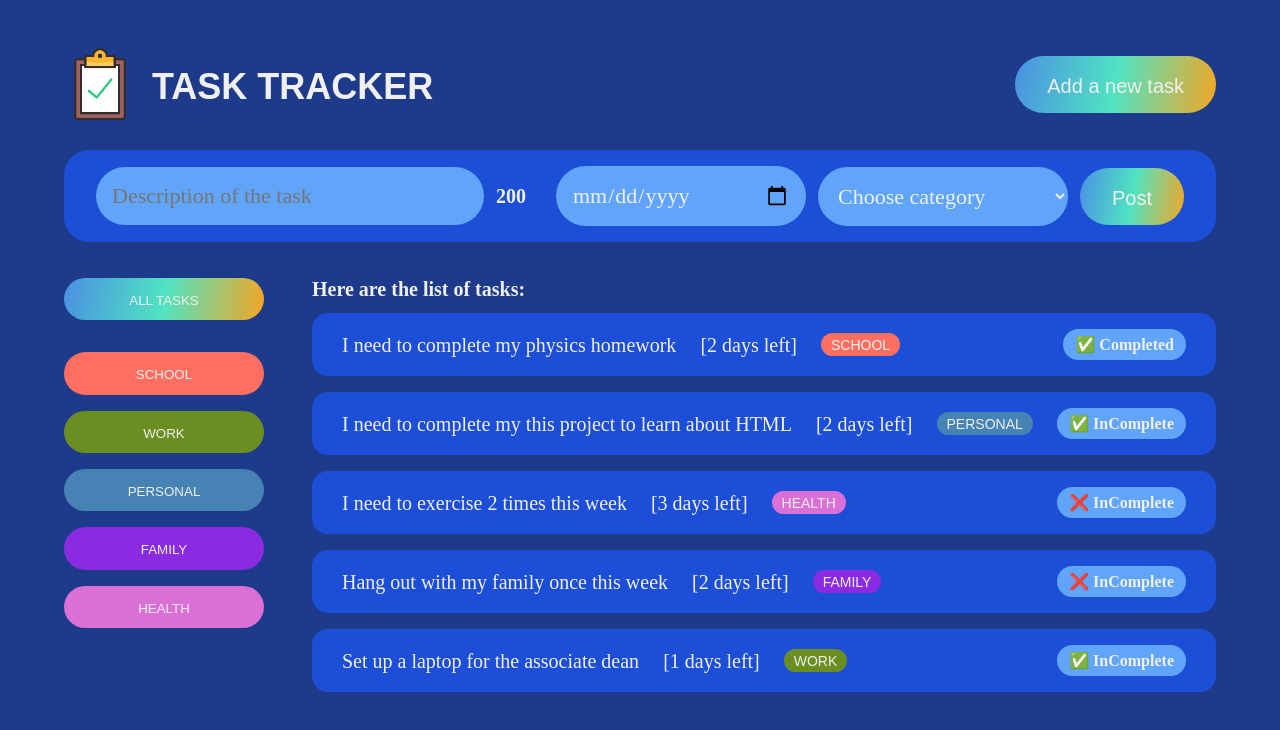
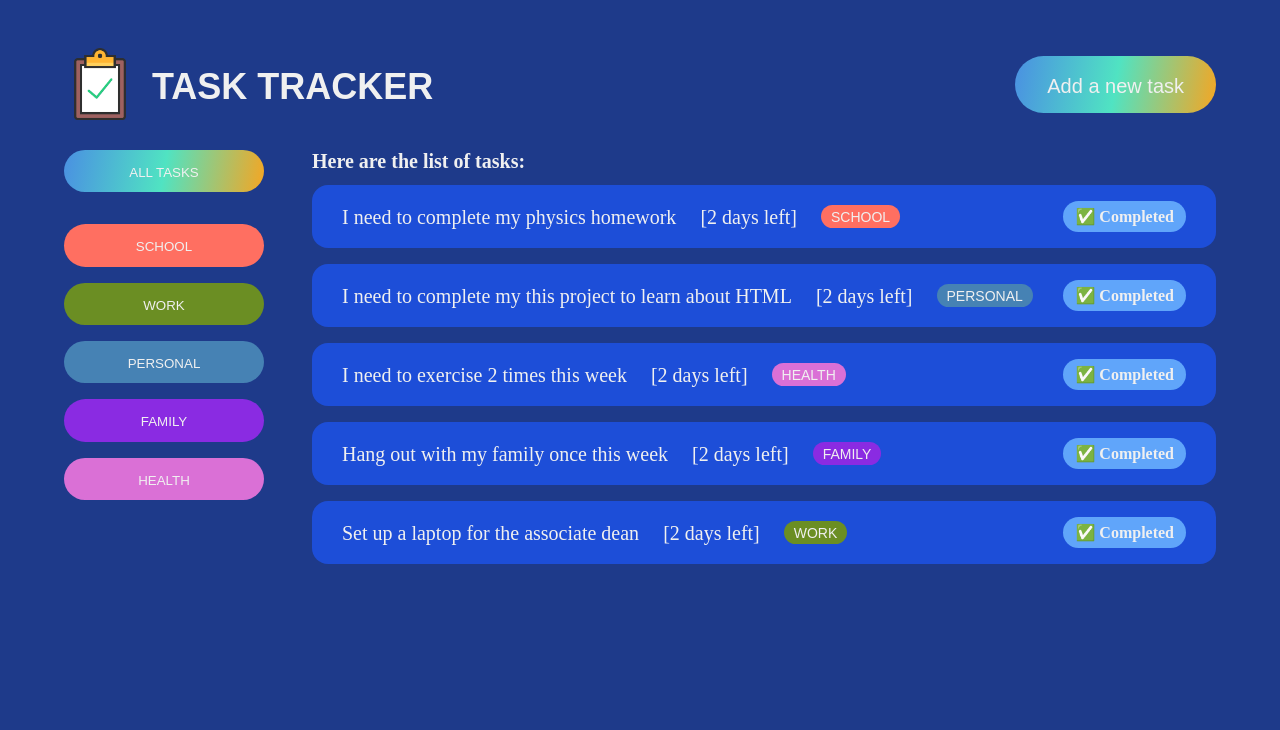
Before and after one commit to linh-on/task-tracker, a React (Create React App) app: page / in a window 1280 px wide. Shown: the top 730 px of the page. Built offline with nearby package versions, Linux system fonts and the light colour scheme.

Commit message:
Added action for the task for and post button + used mapping for tasks and categories

```diff
--- a/src/App.js
+++ b/src/App.js
@@ -2,17 +2,20 @@ import React from "react";
 import Header from "./header";
 import TaskForm from "./task-form";
 import Categories from "./category";
-import Section from "./section";
+import TaskList from "./task-list";
+import { useState } from "react";
 import "./App.css";
 
 function App() {
+  const [showForm, setShowForm] = useState(false);
+
   return (
     <>
-      <Header />
-      <TaskForm />
+      <Header showForm={showForm} setShowForm={setShowForm} />
+      {showForm ? <TaskForm /> : null}
       <main className="main">
         <Categories />
-        <Section />
+        <TaskList />
       </main>
     </>
   );
--- a/src/category.js
+++ b/src/category.js
@@ -1,3 +1,11 @@
+const CATEGORIES = [
+  { name: "school", color: "#ff6f61" },
+  { name: "work", color: "#6b8e23" },
+  { name: "personal", color: "#4682b4" },
+  { name: "family", color: "#8a2be2" },
+  { name: "health", color: "#da70d6" },
+];
+
 function Categories() {
   return (
     <aside>
@@ -5,46 +13,18 @@ function Categories() {
         <li className="category">
           <button className="btn btn-all">All tasks</button>
         </li>
+        {CATEGORIES.map((cat) => (
           <li className="category">
             <button
               className="btn btn-cat"
-            style={{ backgroundColor: "#ff6f61" }}
+              style={{
+                backgroundColor: cat.color,
+              }}
             >
-            School
+              {cat.name}
             </button>
           </li>
-        <li className="category">
-          <button
-            className="btn btn-cat"
-            style={{ backgroundColor: "#6b8e23" }}
-          >
-            Work
-          </button>
-        </li>
-        <li className="category">
-          <button
-            className="btn btn-cat"
-            style={{ backgroundColor: "#4682b4" }}
-          >
-            Personal
-          </button>
-        </li>
-        <li className="category">
-          <button
-            className="btn btn-cat"
-            style={{ backgroundColor: "#8a2be2" }}
-          >
-            Family
-          </button>
-        </li>
-        <li className="category">
-          <button
-            className="btn btn-cat"
-            style={{ backgroundColor: "#da70d6" }}
-          >
-            Health
-          </button>
-        </li>
+        ))}
       </ul>
     </aside>
   );
--- a/src/header.js
+++ b/src/header.js
@@ -1,11 +1,17 @@
-function Header() {
+function Header({ showForm, setShowForm }) {
   return (
     <header class="header">
       <div className="icon">
         <img src="icon.png" alt="Logo" width="48px" height="48px" />
         <h1>Task Tracker</h1>
       </div>
-      <button className="btn btn-large btn-open">Add a new task</button>
+      <button
+        className="btn btn-large btn-open"
+        // update state var
+        onClick={() => setShowForm((show) => !show)}
+      >
+        {showForm ? "Close" : "Add a new task"}
+      </button>
     </header>
   );
 }
--- a/src/section.js
+++ /dev/null
@@ -1,61 +0,0 @@
-function Section() {
-  return (
-    <section>
-      <h4 class="intro-tasks">Here are the list of tasks:</h4>
-      <ol class="tasks-list">
-        <li class="task">
-          <p>I need to complete my physics homework</p>
-          <p>[2 days left]</p>
-          <span class="tag" style={{ backgroundColor: "#ff6f61" }}>
-            School
-          </span>
-          <div class="complete-btn">
-            <button>✅ Completed</button>
-          </div>
-        </li>
-        <li class="task">
-          <p>I need to complete my this project to learn about HTML</p>
-          <p>[2 days left]</p>
-          <span class="tag" style={{ backgroundColor: "#4682b4" }}>
-            Personal
-          </span>
-          <div class="complete-btn">
-            <button>✅ InComplete</button>
-          </div>
-        </li>
-        <li class="task">
-          <p>I need to exercise 2 times this week</p>
-          <p>[3 days left]</p>
-          <span class="tag" style={{ backgroundColor: "#da70d6" }}>
-            Health
-          </span>
-          <div class="complete-btn">
-            <button>❌ InComplete</button>
-          </div>
-        </li>
-        <li class="task">
-          <p>Hang out with my family once this week</p>
-          <p>[2 days left]</p>
-          <span class="tag" style={{ backgroundColor: "#8a2be2" }}>
-            Family
-          </span>
-          <div class="complete-btn">
-            <button>❌ InComplete</button>
-          </div>
-        </li>
-        <li class="task">
-          <p>Set up a laptop for the associate dean</p>
-          <p>[1 days left]</p>
-          <span class="tag" style={{ backgroundColor: "#6b8e23" }}>
-            Work
-          </span>
-          <div class="complete-btn">
-            <button>✅ InComplete</button>
-          </div>
-        </li>
-      </ol>
-    </section>
-  );
-}
-
-export default Section;
--- a/src/task-form.js
+++ b/src/task-form.js
@@ -1,10 +1,26 @@
+import { useState } from "react";
+
 function TaskForm() {
+  const [text, setText] = useState("");
+  const [deadline, setDeadline] = useState("");
+  const [category, setCategory] = useState("");
+
   return (
     <form className="task-form">
-      <input type="text" placeholder="Description of the task" />
+      <input
+        type="text"
+        placeholder="Description of the task"
+        value={text}
+        onChange={(e) => setText(e.target.value)}
+      />
       <span>200</span>
-      <input type="date" placeholder="Due date" />
-      <select>
+      <input
+        type="date"
+        placeholder="Due date"
+        value={deadline}
+        onChange={(e) => setDeadline(e.target.value)}
+      />
+      <select value={category} onChange={(e) => setCategory(e.target.value)}>
         <option value="">Choose category</option>
         <option value="school">School</option>
         <option value="work">Work</option>
--- /dev/null
+++ b/src/task-list.js
@@ -0,0 +1,82 @@
+const tasks = [
+  {
+    id: 1,
+    text: "I need to complete my physics homework",
+    deadline: "",
+    category: "school",
+    status: true,
+  },
+  {
+    id: 2,
+    text: "I need to complete my this project to learn about HTML",
+    deadline: "",
+    category: "personal",
+    status: false,
+  },
+  {
+    id: 3,
+    text: "I need to exercise 2 times this week",
+    deadline: "",
+    category: "health",
+    status: true,
+  },
+  {
+    id: 4,
+    text: "Hang out with my family once this week",
+    deadline: "",
+    category: "family",
+    status: true,
+  },
+  {
+    id: 5,
+    text: "Set up a laptop for the associate dean",
+    deadline: "",
+    category: "work",
+    status: true,
+  },
+];
+
+const CATEGORIES = [
+  { name: "school", color: "#ff6f61" },
+  { name: "work", color: "#6b8e23" },
+  { name: "personal", color: "#4682b4" },
+  { name: "family", color: "#8a2be2" },
+  { name: "health", color: "#da70d6" },
+];
+
+function Task({ task }) {
+  // const { factObj } = props;
+  return (
+    <li class="task">
+      <p>{task.text}</p>
+      <p>[2 days left]</p>
+      <span
+        class="tag"
+        style={{
+          backgroundColor: CATEGORIES.find((cat) => cat.name === task.category)
+            .color,
+        }}
+      >
+        {task.category}
+      </span>
+      <div class="complete-btn">
+        <button>✅ Completed</button>
+      </div>
+    </li>
+  );
+}
+
+function TaskList() {
+  return (
+    <section>
+      <h4 className="intro-tasks">Here are the list of tasks:</h4>
+      <ol className="tasks-list">
+        {tasks.map((task) => (
+          <Task task={task} key={task.id}/>
+        ))}
+      </ol>
+    </section>
+  );
+}
+
+export default TaskList;
```
Also changed, not shown: src/supabase.js (added, +7 -0 lines). Lines whose indentation alone changed are shown as unchanged.
